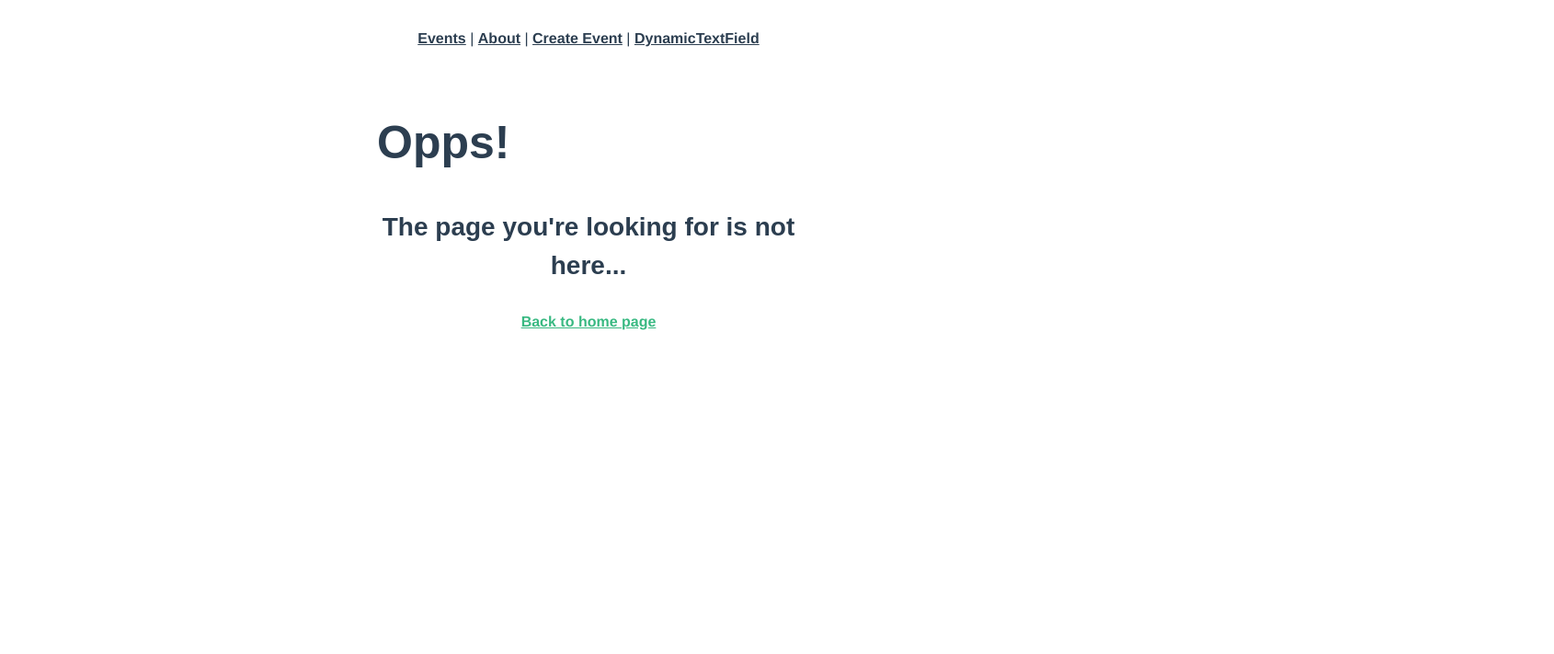
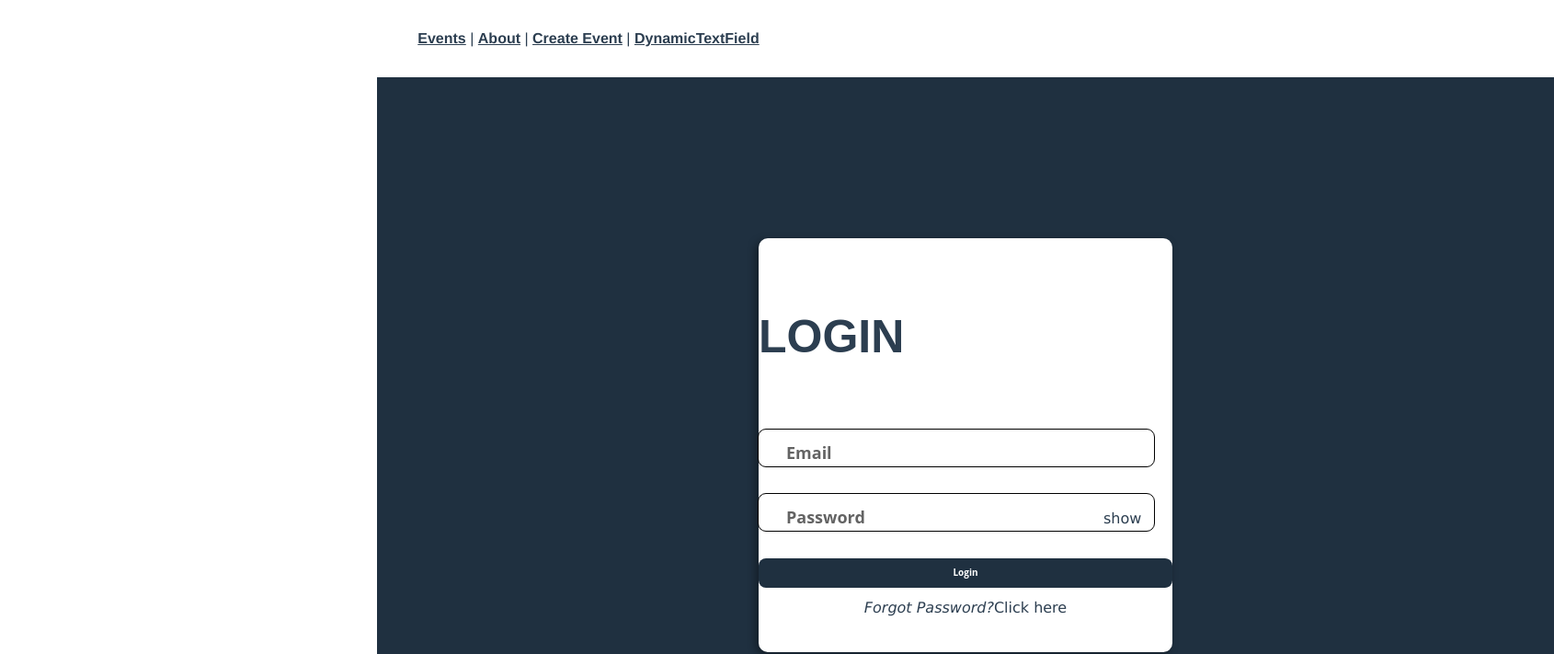
Before and after one commit to helloAbraham/Repo1, a Vue app in the folder realworldvue/: page /#/floatinglabeltexbox in a window 1280 px wide. Shown: the top 711 px of the page at 92% size, 1690 px wide, since content can reach past the window. Built offline with nearby package versions, Linux system fonts and the light colour scheme.

Commit message:
textboxstyile

```diff
--- /dev/null
+++ b/realworldvue/src/components/FloatingLabelTextbox.vue
@@ -0,0 +1,123 @@
+<template>
+    <div class="body">
+        <form class="form-style" action="">
+            <h1>LOGIN</h1>
+            <div class="input-fields">
+                <input type="email" name="" id="" placeholder="" required="true">
+                <label for="">Email</label>
+            </div>
+            <div class="input-fields">
+                <input type="password" name="" id="" placeholder="" required="true">
+                <label for="">Password</label>
+                <span>show</span>
+            </div>
+          <input type="submit" value="Login" name="" id="btn">
+          <div id="forget_password">
+            <i>Forgot Password?</i><span>Click here</span>
+          </div>
+        </form>
+</div>
+</template>
+
+<script>
+    export default {
+        name: "FloatingLabelTextbox",
+
+    }
+</script>
+
+<style scoped>
+.body{
+    margin: 0;
+    padding: 0;
+    width: 100vw;
+    height: 100vh;
+    display: flex;
+    justify-content: center;
+    align-items: center;
+    background-color: #1f3040;
+    font-family: Verdana, Geneva, Tahoma, sans-serif;
+    box-sizing: border-box;
+}
+.form-style{
+    height: 450px;
+    width: 450px;
+    background-color: #fff;
+    padding: 10px 20 px;
+    display: flex;
+    flex-direction: column;
+    justify-content: center;
+    border-radius: 10px;
+    box-shadow: -3px 3px 10px rgba(0, 0, 0, 0.4);
+
+}
+.h1{
+    text-align: center;
+}
+.input-fields{
+    position: relative;
+    width: 430px;
+    height: 40px;
+    margin-top: 30px;
+
+}
+.input-fields input{
+    width: 100%;
+    height: 100%;
+    outline: 1.4px solid black;
+    border: navajowhite;
+    border-radius: 8px;
+    padding: 5px 10px;
+    font-size: 18px;
+}
+.input-fields input:focus{
+    outline: 2px solit#1f3040;
+}
+.input-fields input:focus + label {
+    top: -10px;
+    color: green;
+}
+
+.input-fields label{
+    position: absolute;
+    top: 15px;
+    left: 15px;
+    font-size: 18px;
+    padding: 0 15px;
+    pointer-events: none;
+    transition: top .2s;
+    background-color: white;
+    color: rgb(99,99,99);
+
+}
+.input-fields input:not(:placeholder-shown) + label {
+    top: -10px;
+    color: green;
+}
+.input-fields span{
+    position: absolute;
+    top: 15px;
+    left: 375px;
+}
+#btn{
+    margin-top: 30px;
+    padding: 10px 20px;
+    border: none;
+    color: white;
+    background-color: #1f3040;
+    border-radius: 8px;
+    font-size: 10px;
+    font-weight: bold;
+    cursor: pointer;
+
+}
+#forgot_password span{
+    text-decoration: underline;
+    cursor: pointer;
+
+}
+#forget_password {
+    text-align: center;
+    margin-top: 10px;
+}
+</style>
--- a/realworldvue/src/router/index.js
+++ b/realworldvue/src/router/index.js
@@ -101,6 +101,16 @@ const routes = [
       import(/* webpackChunkName: "SignUp" */ "../views/SignUp.vue"),
   },
 
+  {
+    path: "/floatinglabeltexbox",
+    name: "FloatingLabelTextbox",
+    // route level code-splitting
+    // this generates a separate chunk (about.[hash].js) for this route
+    // which is lazy-loaded when the route is visited.
+    component: () =>
+      import(/* webpackChunkName: "FloatingLabelTextbox" */ "../components/FloatingLabelTextbox.vue"),
+  },
+
 ];
 
 const router = createRouter({
```
